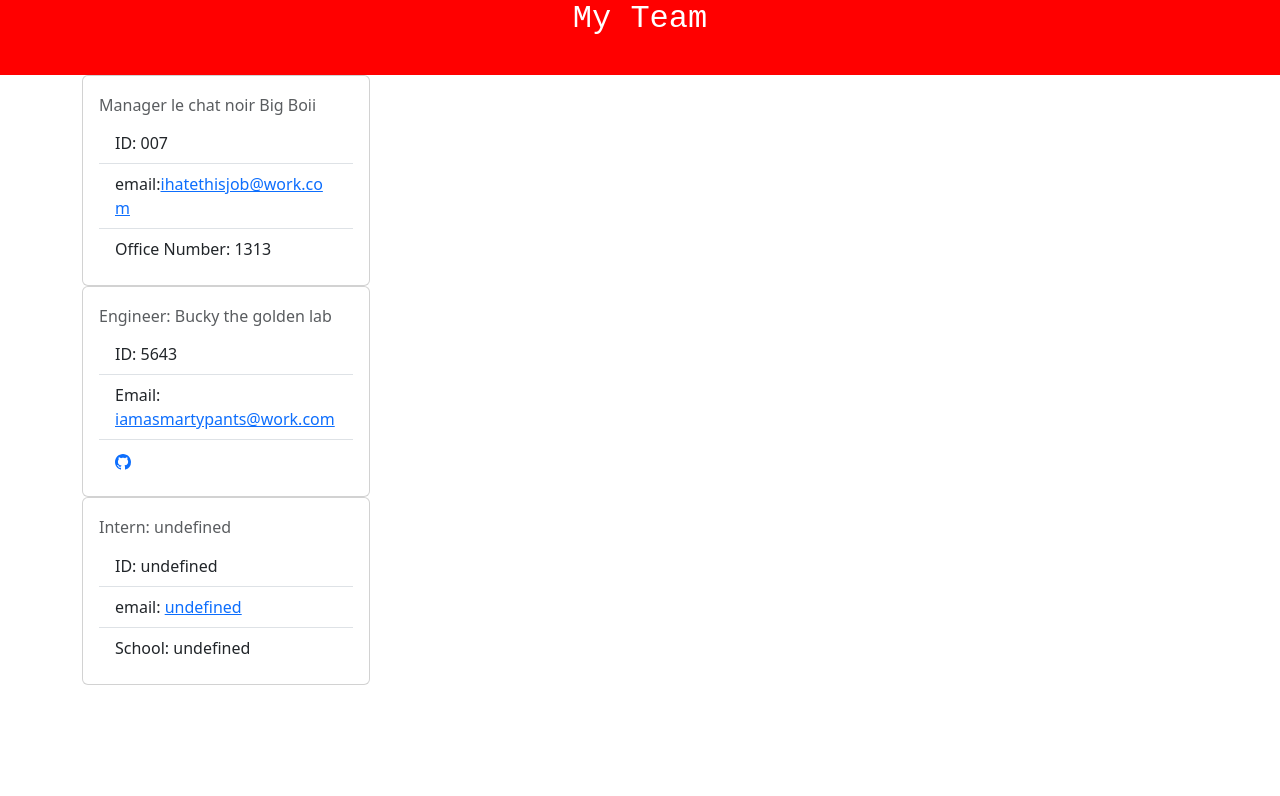
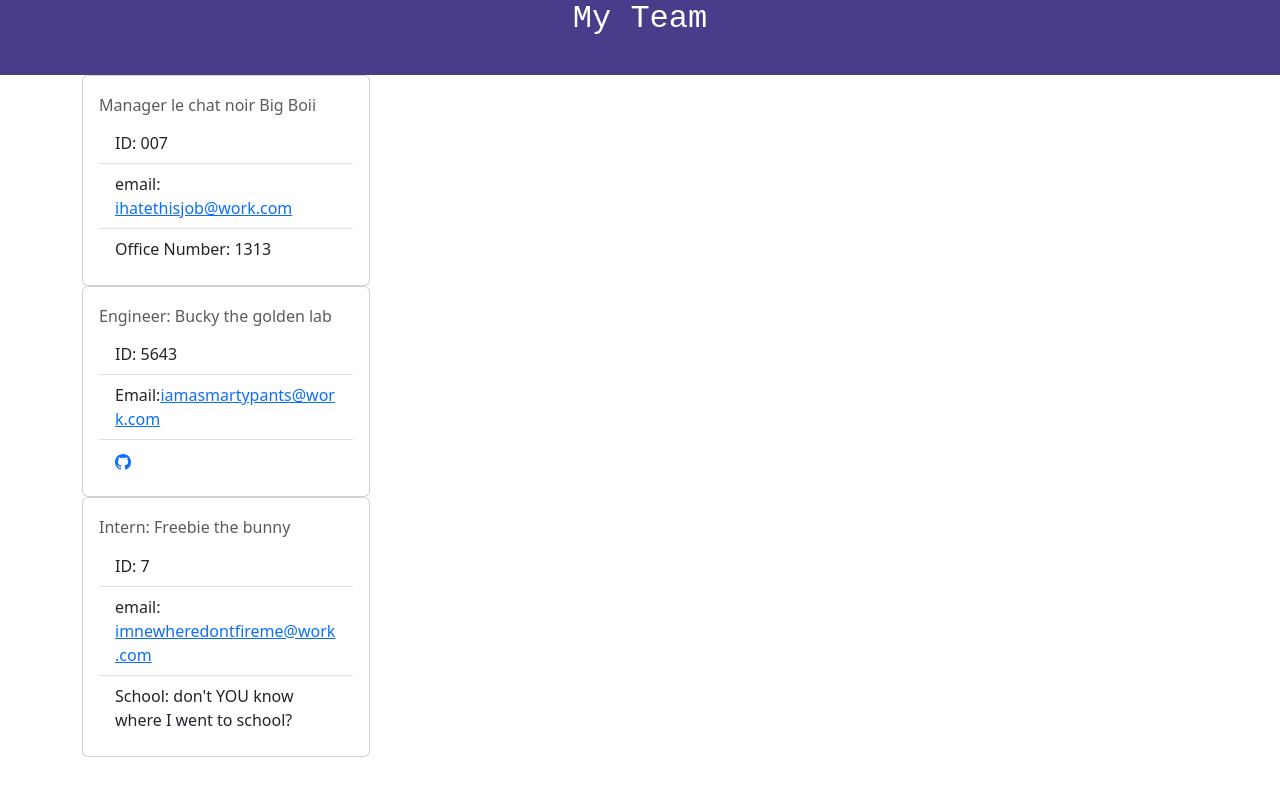
Before and after one commit to bjbci/profileGeneratorPractice, a website: page engineeringTeam.html in a window 1280 px wide. Drawn offline with nearby package versions, Linux system fonts and the light colour scheme.

Commit message:
TO email field added

```diff
--- a/engineeringTeam.html
+++ b/engineeringTeam.html
@@ -29,7 +29,8 @@
                     <h6 class="card-subtitle mb-2 text-muted" id="employeeRole" >Manager le chat noir Big Boii</h6>
                     <ul class="list-group list-group-flush">
                         <li class="list-group-item">ID: <span id="employeeID">007</span>  </li>
-                        <li class="list-group-item" id="employeeEmail">email:<span id="employeeID" ><a href="ihatethisjob@work.com" class="card-link">ihatethisjob@work.com</a></span></li>
+                        <li class="list-group-item" id="employeeEmail">email:<span id="employeeID" >
+                        <a href="mailto:ihatethisjob@work.com?">ihatethisjob@work.com</a> </span></li>
 
                         <ul class="list-group list-group-flush">
                             <li class="list-group-item">Office Number: 1313<span id="employeeOfficeNumber"></span> </li>
@@ -47,7 +48,7 @@
                 <h6 class="card-subtitle mb-2 text-muted" id="employeeRole">Engineer: Bucky the golden lab</h6>
                 <ul class="list-group list-group-flush">
                     <li class="list-group-item">ID: 5643 <span id="employeeID"></span></li>
-                    <li class="list-group-item">Email: <a href="iamasmartypants@work.com" class="card-link">iamasmartypants@work.com</a></li>
+                    <li class="list-group-item">Email:<a href="mailto:iamasmartypants@work.com?">iamasmartypants@work.com</a></li>
 
 
                     <li class="list-group-item"><a href="github?, whats that?"><svg xmlns="http://www.w3.org/2000/svg" width="16" height="16" fill="currentColor" class="bi bi-github" viewBox="0 0 16 16">
@@ -62,11 +63,11 @@
             <div class="card-body" id="intern">
                 <h5 class="card-title" id="employeeName"  ><span id="employeeName"></span></h5>
 
-                <h6 class="card-subtitle mb-2 text-muted" id="employeeRole">Intern: undefined</h6>
+                <h6 class="card-subtitle mb-2 text-muted" id="employeeRole">Intern: Freebie the bunny</h6>
                 <ul class="list-group list-group-flush">
-                    <li class="list-group-item">ID: undefined<span id="employeeID"></span>  </li>
-                    <li class="list-group-item">email: <a href="undefined" class="card-link">undefined</a></li>
-                    <li class="list-group-item" id="employeeSchool">School: <span id="employeeSchool">undefined</span> </li>
+                    <li class="list-group-item">ID: 7<span id="employeeID"></span>  </li>
+                    <li class="list-group-item">email: <a href="mailto:imnewheredontfireme@work.com?">imnewheredontfireme@work.com</a></li>
+                    <li class="list-group-item" id="employeeSchool">School: <span id="employeeSchool">don't YOU know where I went to school?</span> </li>
 
                   </ul>
 
--- a/style.css
+++ b/style.css
@@ -6,7 +6,7 @@
 #top{
     display:flex;
     height:75px;
-    background-color:red;
+    background-color:darkslateblue;
     color:white;
     justify-content: center;
     font-family: monospace;
```
Also changed, not shown: generateHTML.js (+8 -7 lines), index.html (+9 -3 lines).
